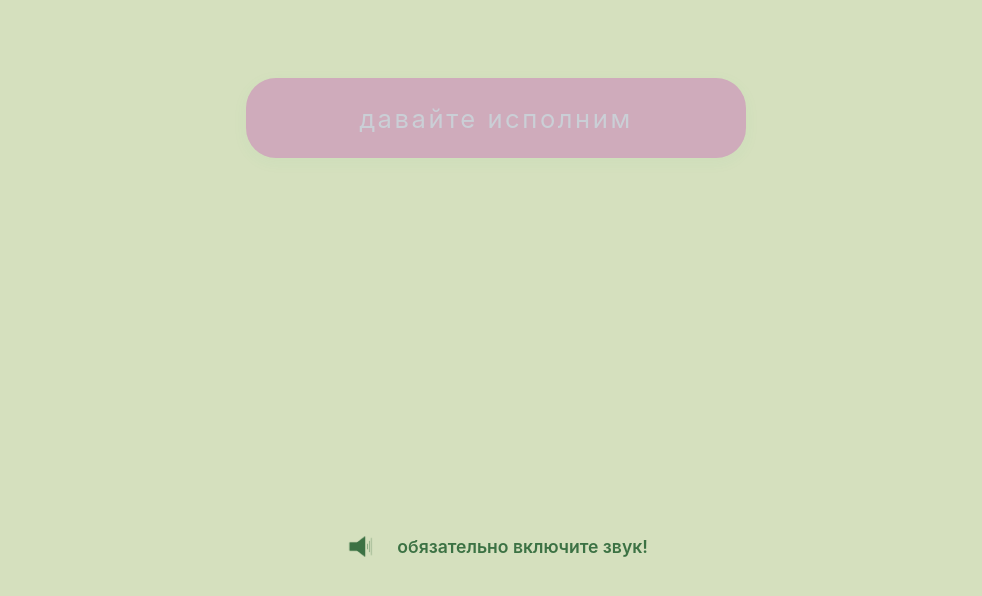
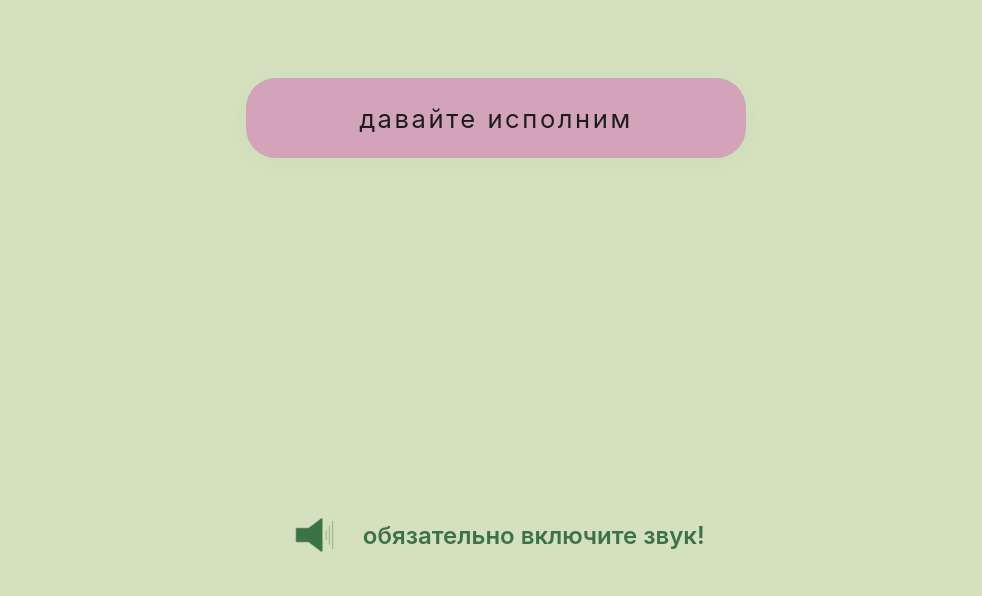
Before and after one commit to reediculous/some_tree, a plain HTML site: page index.html in a window 1280 px wide. In both pictures the pointer is over the button "давайте исполним". Shown: the part 216-812 px from the top of the page, without its empty margins (144-1126 px from the left). Drawn offline with Linux system fonts and the light colour scheme.

Commit message:
improved styles

```diff
--- a/style.css
+++ b/style.css
@@ -76,8 +76,8 @@ body {
 }
 
 .option-btn:hover, .option-btn:focus {
-    background: #cfabbb;
-    color: #CACFD6;
+    background: #d3a3b9;
+    color: #1d1d1d;
     box-shadow: 0 4px 16px 0 rgba(64, 199, 122, 0.05);
 }
 /* For final nodes: make the page take all height and push credits to bottom */
@@ -152,14 +152,14 @@ body {
     align-items: center;
     justify-content: center;
     padding: 18px 0 20px 0;
-    font-size: 1.1rem;
+    font-size: 1.5rem;
     font-weight: 600;
     color: #3c7244;
     gap: 10px;
 }
 
 .sound-warning-bottom img {
-    height: 2em;   /* Adjust size as needed */
+    height: 2.4em;   /* Adjust size as needed */
     width: auto;
     display: block;
     margin-right: 8px;
```
